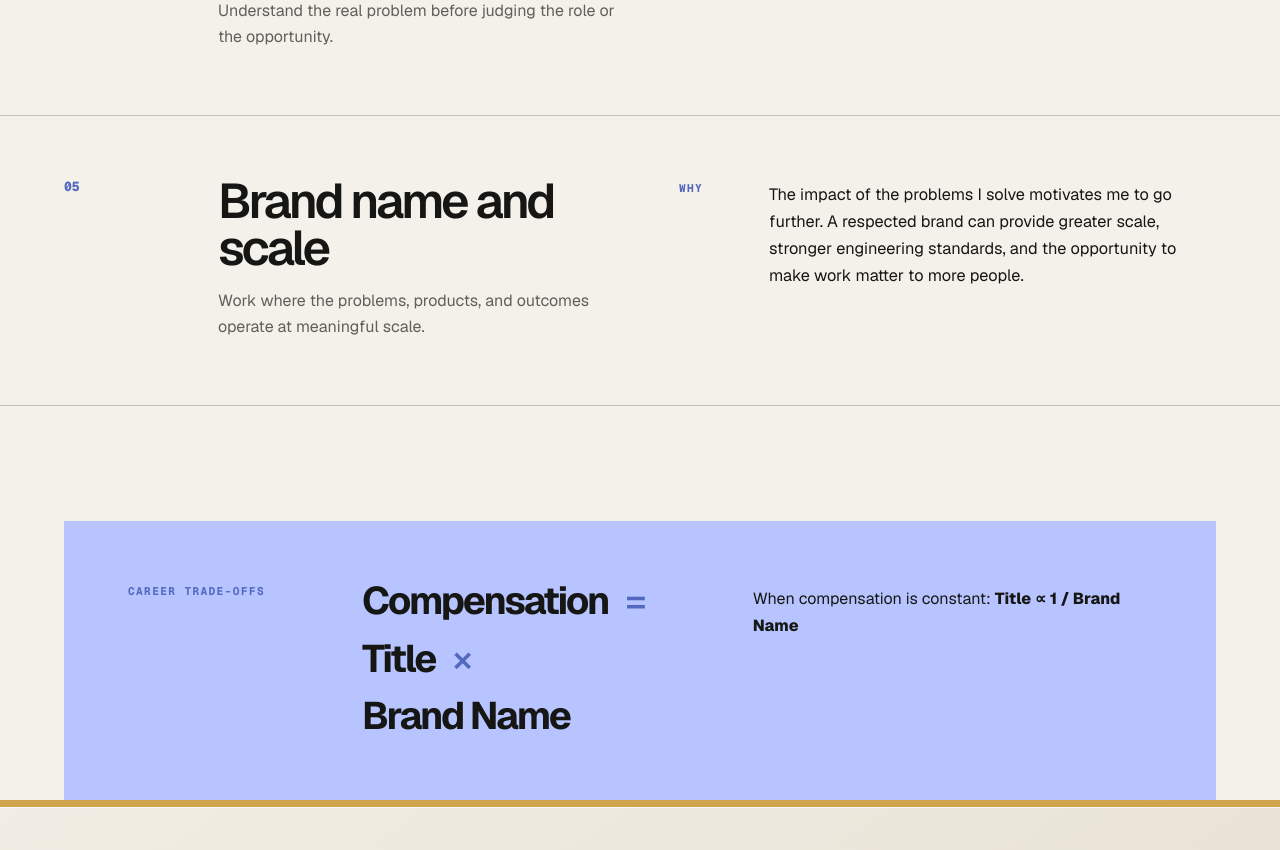
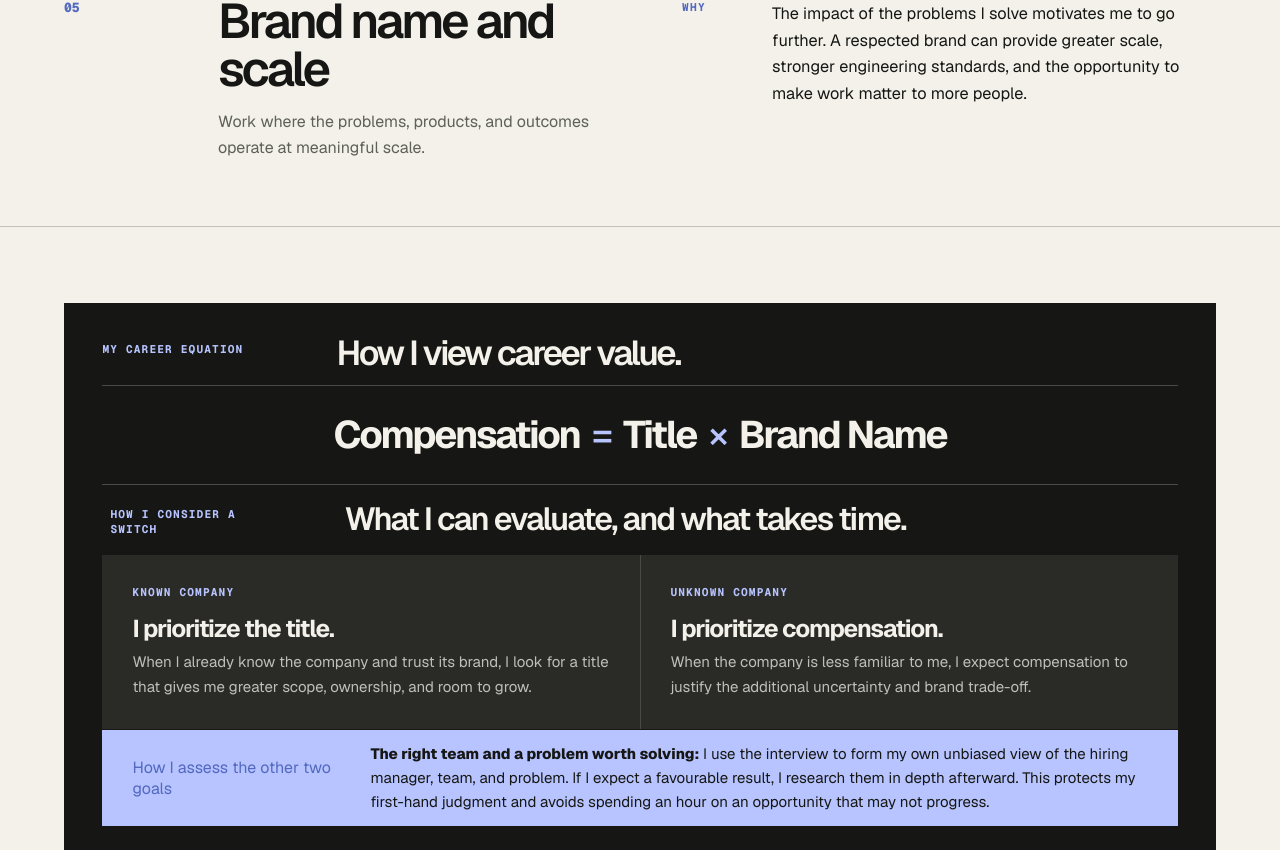
Before and after one commit to Maheshwari-Tech/Portfolio-Sanjay, a Next.js app: page /Goals in a window 1280 px wide. Shown: the part 1630-2480 px from the top of the page. Built offline with nearby package versions, Linux system fonts and the light colour scheme; no server answers.

Commit message:
styling and minor change

```diff
--- a/app/Goals/goals.module.css
+++ b/app/Goals/goals.module.css
@@ -42,7 +42,7 @@
   grid-template-columns: minmax(0, 1.45fr) minmax(300px, .55fr);
   gap: clamp(40px, 8vw, 130px);
   align-items: end;
-  padding: clamp(80px, 11vw, 155px) clamp(22px, 5vw, 72px) clamp(70px, 8vw, 110px);
+  padding: clamp(54px, 6vw, 82px) clamp(22px, 5vw, 72px) clamp(44px, 4vw, 58px);
   background:
     radial-gradient(circle at 78% 20%, rgba(183, 196, 255, .54), transparent 32%),
     #f3f1ea;
@@ -62,7 +62,7 @@
 .hero h1 {
   max-width: 950px;
   margin: 20px 0 0;
-  font-size: clamp(3.8rem, 8vw, 8.6rem);
+  font-size: clamp(3.6rem, 6.2vw, 6.8rem);
   font-weight: 580;
   letter-spacing: -.075em;
   line-height: .89;
@@ -76,7 +76,7 @@
 .northStar strong {
   display: block;
   margin: 18px 0 14px;
-  font-size: clamp(3.2rem, 6vw, 6.3rem);
+  font-size: clamp(3rem, 4.8vw, 5.2rem);
   font-weight: 620;
   letter-spacing: -.065em;
   line-height: .9;
@@ -101,18 +101,21 @@
   align-items: start;
   padding: clamp(36px, 5vw, 68px) clamp(22px, 5vw, 72px);
   border-bottom: 1px solid rgba(22, 23, 20, .22);
-  transition: background .25s ease, color .25s ease;
+  overflow: hidden;
+  transition: background .3s ease;
 }
 
 .goal:hover {
-  background: #161714;
-  color: #f3f1ea;
+  background: #ece9df;
 }
 
 .number {
   color: #5368bf;
   font: 750 .82rem/1 var(--font-geist-mono), monospace;
+  transition: transform .3s ease, color .3s ease;
 }
+
+.goal:hover .number { color: #31479e; transform: translateX(7px); }
 
 .goalHeading h2 {
   max-width: 590px;
@@ -121,7 +124,10 @@
   font-weight: 590;
   letter-spacing: -.06em;
   line-height: .98;
+  transition: transform .3s ease;
 }
+
+.goal:hover .goalHeading h2 { transform: translateX(5px); }
 
 .goalHeading p,
 .why p {
@@ -139,7 +145,10 @@
   display: grid;
   grid-template-columns: 70px 1fr;
   gap: 1.25rem;
-  padding-top: .15rem;
+  margin: -22px -24px;
+  padding: 22px 24px;
+  border-left: 3px solid transparent;
+  transition: background .3s ease, border-color .3s ease, box-shadow .3s ease, transform .3s ease;
 }
 
 .why p {
@@ -147,53 +156,161 @@
   font-size: 1.02rem;
 }
 
-.goal:hover .goalHeading p { color: #bcbdb6; }
-.goal:hover .why span { color: #b7c4ff; }
+.goal:hover .why {
+  border-left-color: #5368bf;
+  background: #b7c4ff;
+  box-shadow: 0 18px 42px rgba(65, 77, 132, .14);
+  transform: translateX(-8px);
+}
 
-.principle {
+.goal:hover .why span { color: #31479e; }
+
+.goal:hover .why p { color: #161714; }
+
+.tradeoffs {
+  margin: clamp(48px, 6vw, 82px) clamp(22px, 5vw, 72px) 0;
+  padding: clamp(26px, 3vw, 40px);
+  background: #161714;
+  color: #f3f1ea;
+}
+
+.tradeoffsHeader {
   display: grid;
-  grid-template-columns: 170px minmax(300px, .9fr) minmax(320px, 1.1fr);
-  gap: clamp(25px, 5vw, 80px);
+  grid-template-columns: 170px minmax(0, 1fr);
+  gap: clamp(24px, 5vw, 72px);
   align-items: start;
-  margin: clamp(60px, 9vw, 130px) clamp(22px, 5vw, 72px) 0;
-  padding: clamp(38px, 5vw, 66px);
-  background: #b7c4ff;
+  padding-bottom: 16px;
+  border-bottom: 1px solid #484a44;
+}
+
+.tradeoffsHeader > p,
+.switchSection header > p,
+.switchGrid article > span {
+  margin: 0;
+  color: #b7c4ff;
+  font: 700 .7rem/1.35 var(--font-geist-mono), monospace;
+  letter-spacing: .1em;
+  text-transform: uppercase;
+}
+
+.tradeoffsHeader h2 {
+  max-width: 920px;
+  margin: -.3rem 0 0;
+  font-size: clamp(1.7rem, 2.7vw, 3rem);
+  font-weight: 590;
+  letter-spacing: -.065em;
+  line-height: .93;
 }
 
 .formula {
   display: flex;
-  flex-wrap: wrap;
-  gap: .45em;
+  flex-wrap: nowrap;
+  justify-content: center;
+  gap: .32em;
   align-items: baseline;
-  margin: -.3rem 0 0;
-  font-size: clamp(1.7rem, 3vw, 3.4rem);
+  padding: clamp(20px, 2.5vw, 30px) 12px;
+  border-bottom: 1px solid #484a44;
+  font-size: clamp(1.6rem, 3vw, 3.2rem);
   font-weight: 600;
   letter-spacing: -.055em;
-  line-height: 1.05;
+  line-height: .98;
+  white-space: nowrap;
 }
 
 .formula strong { font-weight: 650; }
 
 .formula i {
-  color: #5368bf;
+  color: #b7c4ff;
   font-style: normal;
   font-weight: 500;
 }
 
-.principle > span {
-  font-size: 1rem;
-  line-height: 1.7;
+.switchSection {
+  padding-top: 22px;
 }
 
-.principle > span strong { font-weight: 750; }
+.switchSection > header {
+  display: grid;
+  grid-template-columns: 170px minmax(0, 760px);
+  gap: clamp(24px, 5vw, 72px);
+  align-items: start;
+  padding: 0 8px 18px;
+}
+
+.switchSection h3 {
+  max-width: 820px;
+  margin: -.25rem 0 0;
+  font-size: clamp(1.55rem, 2.5vw, 2.7rem);
+  font-weight: 590;
+  letter-spacing: -.055em;
+  line-height: 1;
+}
+
+.switchRule {
+  display: grid;
+  grid-template-columns: repeat(2, minmax(0, 1fr));
+  gap: 1px;
+  margin-bottom: 1px;
+  background: #484a44;
+}
+
+.switchRule article {
+  padding: clamp(20px, 2.5vw, 30px);
+  background: #2a2b27;
+}
+
+.switchRule span {
+  display: block;
+  color: #b7c4ff;
+  font: 700 .7rem/1.35 var(--font-geist-mono), monospace;
+  letter-spacing: .1em;
+  text-transform: uppercase;
+}
+
+.switchRule strong {
+  display: block;
+  margin: 17px 0 9px;
+  font-size: clamp(1.3rem, 1.9vw, 2rem);
+  letter-spacing: -.045em;
+  line-height: 1;
+}
+
+.switchRule p {
+  max-width: 530px;
+  margin: 0;
+  color: #bebfb8;
+  font-size: .94rem;
+  line-height: 1.62;
+}
+
+.discoveryNote {
+  display: grid;
+  grid-template-columns: 210px 1fr;
+  gap: 28px;
+  align-items: center;
+  margin-top: 1px;
+  padding: 12px clamp(20px, 2.5vw, 30px);
+  background: #b7c4ff;
+  color: #161714;
+}
+
+.discoveryNote > span { color: #5368bf; }
+
+.discoveryNote p {
+  margin: 0;
+  font-size: .94rem;
+  line-height: 1.6;
+}
+
+.discoveryNote p strong { font-weight: 760; }
 
 @media (max-width: 900px) {
   .hero { grid-template-columns: 1fr; }
   .northStar { max-width: 580px; }
   .goal { grid-template-columns: 60px 1fr; }
   .why { grid-column: 2; }
-  .principle { grid-template-columns: 1fr 1.4fr; }
-  .principle > span { grid-column: 2; }
+  .tradeoffsHeader,
+  .switchSection > header { grid-template-columns: 1fr; gap: 1.2rem; }
 }
 
 @media (max-width: 620px) {
@@ -204,8 +321,12 @@
   .hero h1 { font-size: clamp(3.4rem, 16vw, 5rem); }
   .goal { grid-template-columns: 1fr; gap: 18px; }
   .why { grid-column: 1; grid-template-columns: 1fr; gap: .55rem; }
-  .principle { grid-template-columns: 1fr; padding: 30px 24px; }
-  .principle > span { grid-column: 1; }
+  .why { margin: 0; padding: 18px; background: rgba(183, 196, 255, .34); border-left-color: #5368bf; }
+  .goal:hover .why { transform: none; }
+  .tradeoffs { padding: 28px 20px; }
+  .formula { justify-content: center; padding: 30px 0; font-size: clamp(.88rem, 4.2vw, 1.15rem); }
+  .switchRule { grid-template-columns: 1fr; }
+  .discoveryNote { grid-template-columns: 1fr; gap: 9px; }
 }
 
 @media (prefers-reduced-motion: reduce) {
--- a/app/Goals/page.tsx
+++ b/app/Goals/page.tsx
@@ -17,14 +17,14 @@ export default function GoalsPage() {
           <strong>SM<span>.</span></strong>
           <small>Goals</small>
         </div>
-        <p>Direction for the next chapter.</p>
+        <p>What matters in the next opportunity.</p>
       </header>
 
       <main>
         <section className={styles.hero}>
           <div>
-            <p className={styles.eyebrow}>Top five goals</p>
-            <h1>What I want next, and why it matters.</h1>
+            <p className={styles.eyebrow}>What I look for</p>
+            <h1>What I look for in the next opportunity.</h1>
           </div>
           <div className={styles.northStar}>
             <span>10 to 15 year direction</span>
@@ -33,7 +33,7 @@ export default function GoalsPage() {
           </div>
         </section>
 
-        <section className={styles.goals} aria-label="Five career goals">
+        <section className={styles.goals} aria-label="What I look for in a career opportunity">
           {goals.map((goal) => (
             <article className={styles.goal} key={goal.number}>
               <span className={styles.number}>{goal.number}</span>
@@ -49,8 +49,12 @@ export default function GoalsPage() {
           ))}
         </section>
 
-        <aside className={styles.principle}>
-          <p>Career trade-offs</p>
+        <section className={styles.tradeoffs} aria-labelledby="tradeoffs-title">
+          <header className={styles.tradeoffsHeader}>
+            <p>My career equation</p>
+            <h2 id="tradeoffs-title">How I view career value.</h2>
+          </header>
+
           <div className={styles.formula} aria-label="Compensation equals title multiplied by brand name">
             <strong>Compensation</strong>
             <i>=</i>
@@ -58,8 +62,32 @@ export default function GoalsPage() {
             <i>×</i>
             <strong>Brand Name</strong>
           </div>
-          <span>When compensation is constant: <strong>Title ∝ 1 / Brand Name</strong></span>
-        </aside>
+
+          <section className={styles.switchSection} aria-labelledby="switch-title">
+            <header>
+              <p>How I consider a switch</p>
+              <h3 id="switch-title">What I can evaluate, and what takes time.</h3>
+            </header>
+
+            <div className={styles.switchRule} aria-label="Career switch trade-offs">
+              <article>
+                <span>Known company</span>
+                <strong>I prioritize the title.</strong>
+                <p>When I already know the company and trust its brand, I look for a title that gives me greater scope, ownership, and room to grow.</p>
+              </article>
+              <article>
+                <span>Unknown company</span>
+                <strong>I prioritize compensation.</strong>
+                <p>When the company is less familiar to me, I expect compensation to justify the additional uncertainty and brand trade-off.</p>
+              </article>
+            </div>
+
+            <aside className={styles.discoveryNote}>
+              <span>How I assess the other two goals</span>
+              <p><strong>The right team and a problem worth solving:</strong> I use the interview to form my own unbiased view of the hiring manager, team, and problem. If I expect a favourable result, I research them in depth afterward. This protects my first-hand judgment and avoids spending an hour on an opportunity that may not progress.</p>
+            </aside>
+          </section>
+        </section>
       </main>
 
       <SiteFooter />
```
